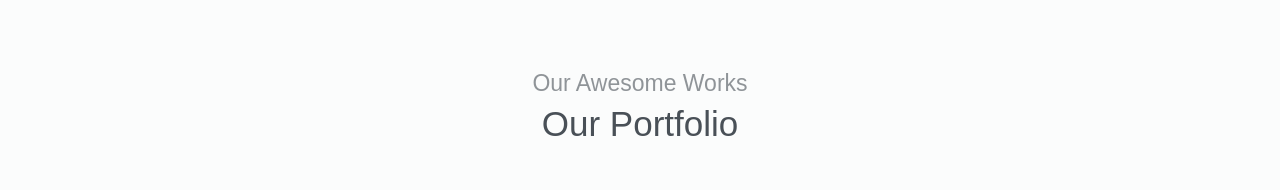
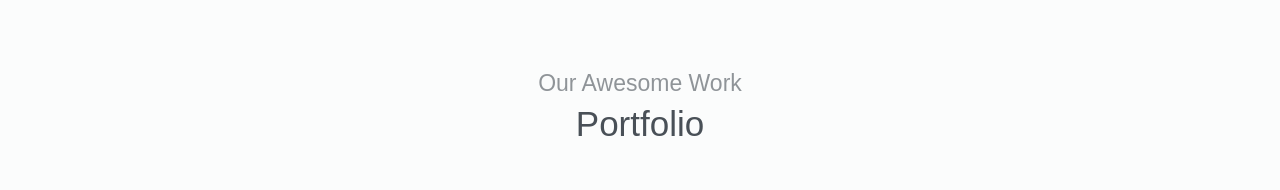
Before and after one commit to MZKHAN12/WebZS, a website: page WebZS/public_html/index.html in a window 1280 px wide. Shown: the part 3004-3194 px from the top of the page. Drawn offline with Linux system fonts and the light colour scheme.

Commit message:
Update2  index.html

```diff
--- a/WebZS/public_html/index.html
+++ b/WebZS/public_html/index.html
@@ -117,7 +117,7 @@
     <section class="has-bg-img py-md">
         <div class="container text-center">
             <h6 class="section-subtitle">We See</h6>
-            <h6 class="section-title mb-6">What Other Don't See.</h6>
+            <h6 class="section-title mb-6">What Other's Don't See.</h6>
             <div class="widget mb-4">
                 <div class="widget-item">
                     <i class="ti-notepad"></i>
@@ -227,8 +227,8 @@
     <!-- Portfolio section -->
     <section id="portfolio">
         <div class="container text-center">
-            <h6 class="section-subtitle">Our Awesome Works</h6>
-            <h6 class="section-title mb-5">Our Portfolio</h6>
+            <h6 class="section-subtitle">Our Awesome Work</h6>
+            <h6 class="section-title mb-5">Portfolio</h6>
             <div class="row">
                 <div class="col-sm-4">
                     <div class="img-wrapper">
```
